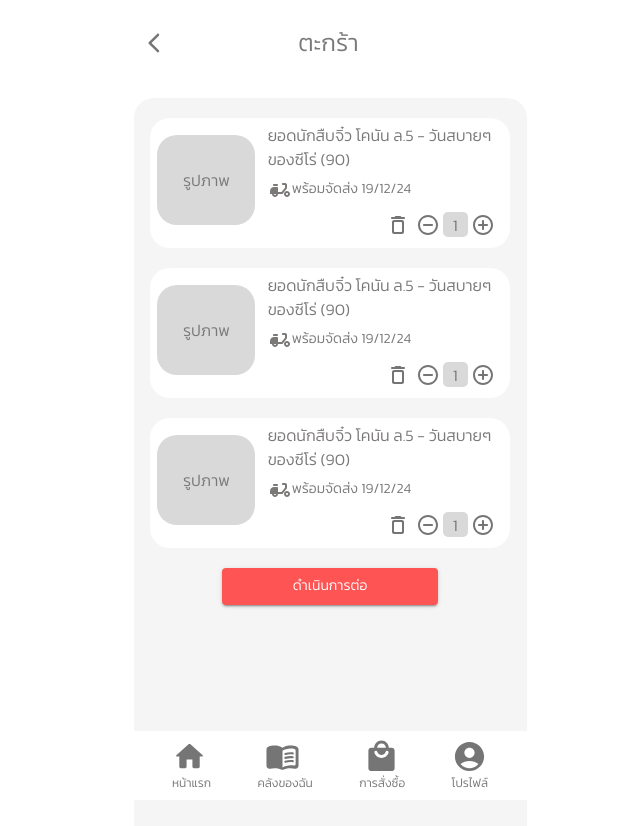
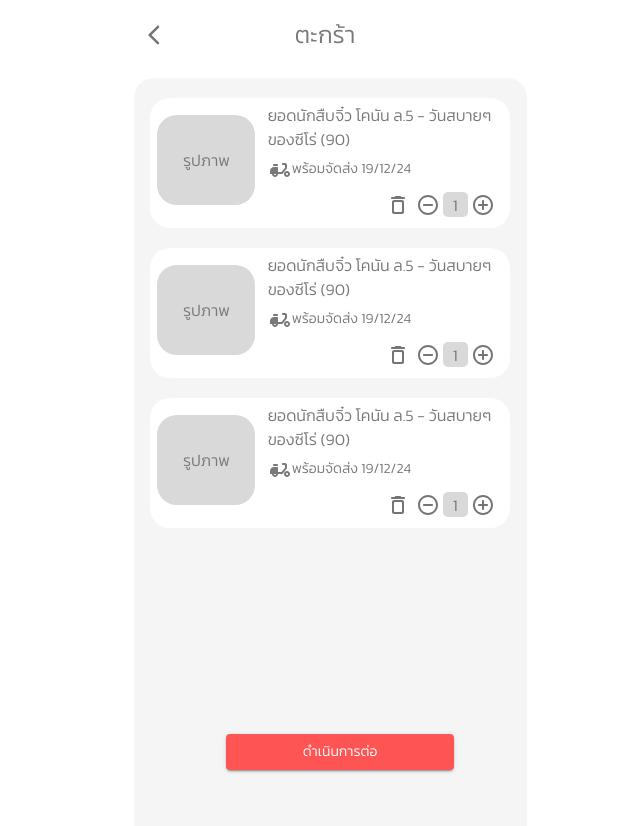
Before and after one commit to pukkysasikan/yaakzmb, a Next.js app: page /cart in a window 1280 px wide. Shown: the top 826 px of the page, without its empty margins (310-950 px from the left). Built offline with nearby package versions, Linux system fonts and the light colour scheme.

Commit message:
แก้ไขbottomและtoolbar

```diff
--- a/components/Tabs.tsx
+++ b/components/Tabs.tsx
@@ -84,5 +84,5 @@ export default function TapsProps() {
       </IconButton>
     </div>
   );
-  return <div>{dawer}</div>;
+  return <>{dawer}</>;
 }
--- a/pages/cart.tsx
+++ b/pages/cart.tsx
@@ -34,6 +34,7 @@ export default function Cart() {
           <Typography style={{ fontSize: 24, marginRight: 50 }}>
             ตะกร้า
           </Typography>
+          <div />
         </div>
 
         <div className="box-search-item2">
@@ -182,21 +183,13 @@ export default function Cart() {
             </div>
           </div>
           <a href="check_out">
-            <div
-              style={{
-                justifyContent: "center",
-                display: "flex",
-                marginTop: 20,
-              }}
-            >
+            <div className="bottom-btn">
               <Button className="btn-login" variant="contained">
                 ดำเนินการต่อ
               </Button>
             </div>
           </a>
         </div>
-
-        <TapsProps />
       </Box>
     </>
   );
--- a/pages/pre_order.tsx
+++ b/pages/pre_order.tsx
@@ -26,7 +26,7 @@ export default function PreOrder() {
         <link rel="icon" href="/favicon.ico" />
       </Head>
       <Box className="container">
-        <div className="toolbar-cart">
+        <div className="toolbar">
           <IconButton onClick={() => router.back()}>
             <ArrowBackIosNewRounded />
           </IconButton>
--- a/pages/rewards.tsx
+++ b/pages/rewards.tsx
@@ -63,6 +63,7 @@ export default function Rewards() {
             <ArrowBackIosNewRounded />
           </IconButton>
           <Typography style={{ fontSize: 24 }}>แลกของรางวัล</Typography>
+          <div />
         </div>
         <div className="box-points">
           <div className="box-points-left">
--- a/styles/globals.css
+++ b/styles/globals.css
@@ -10,7 +10,7 @@ body {
   margin-left: auto;
   margin-right: auto;
   width: 393px;
-  height: 852px;
+  min-height: 852px;
 }
 a {
   color: inherit;
@@ -24,24 +24,34 @@ a {
 }
 
 .container {
+  margin-top: 70px;
   margin-left: auto;
   margin-right: auto;
   width: 393px;
   height: 852px;
-  overflow: scroll;
 }
 
 .bottom {
-  position: fixed; /* กำหนดให้ติดตั้งอยู่แน่นหน้าจอ */
-  bottom: 0; /* ติดตั้งไว้ด้านล่างของหน้าจอ */
+  position: fixed;
+  bottom: 0;
   justify-content: space-evenly;
   display: flex;
-  padding: 0;
-  z-index: 999;
+  padding: 0px;
+  margin: 0px;
+  z-index: 1000;
   background-color: #fff;
   width: 393px;
 }
 
+.bottom-btn {
+  position: fixed;
+  bottom: 0;
+  justify-content: center;
+  display: flex;
+  z-index: 1000;
+  width: 380px;
+  margin-bottom: 30px;
+}
 .box-search-item {
   display: flex;
   justify-content: center;
@@ -218,31 +228,27 @@ a {
   width: 141px;
   height: 174px;
   border-radius: 20px;
-
   margin-top: 20px;
 }
 
 .toolbar {
-  height: 70px;
-  width: 70%;
+  position: fixed; /* กำหนดให้ติดตั้งอยู่แน่นหน้าจอ */
+  top: 0; /* ติดตั้งไว้ด้านล่างของหน้าจอ */
   display: flex;
   justify-content: space-between;
   align-items: center;
-}
-
-.toolbar-cart {
+  padding: 0;
+  z-index: 999;
+  background-color: #fff;
+  width: 393px;
   height: 70px;
-  width: 100%;
-  display: flex;
-  justify-content: space-between;
-  align-items: center;
 }
 
 .box-search-item2 {
   background-color: #f5f5f5;
   border-radius: 20px 20px 0px 0px;
   margin-top: 20px;
-  height: 765px;
+  height: 895px;
   width: 100%;
   display: grid;
   justify-content: center;
@@ -497,6 +503,7 @@ a {
 .box-tabs {
   background-color: #d9d9d9;
   width: 95%;
+
   display: flex;
   justify-content: space-evenly;
   border-radius: 20px;
@@ -595,9 +602,10 @@ a {
 }
 
 .img-detail-reward {
-  width: 395px;
+  width: 350px;
   height: 300px;
   border-radius: 20px;
+  margin: 10px;
   margin-bottom: 10px;
   background-color: #f1f1f1;
   position: relative;
```
Also changed, not shown: pages/check_out.tsx (+2 -9 lines), pages/detail_reward.tsx (+8 -1 lines), pages/home.tsx (+6 -9 lines), pages/order_list.tsx (+3 -8 lines), pages/profile.tsx (+8 -1 lines), pages/stock.tsx (+8 -4 lines).
